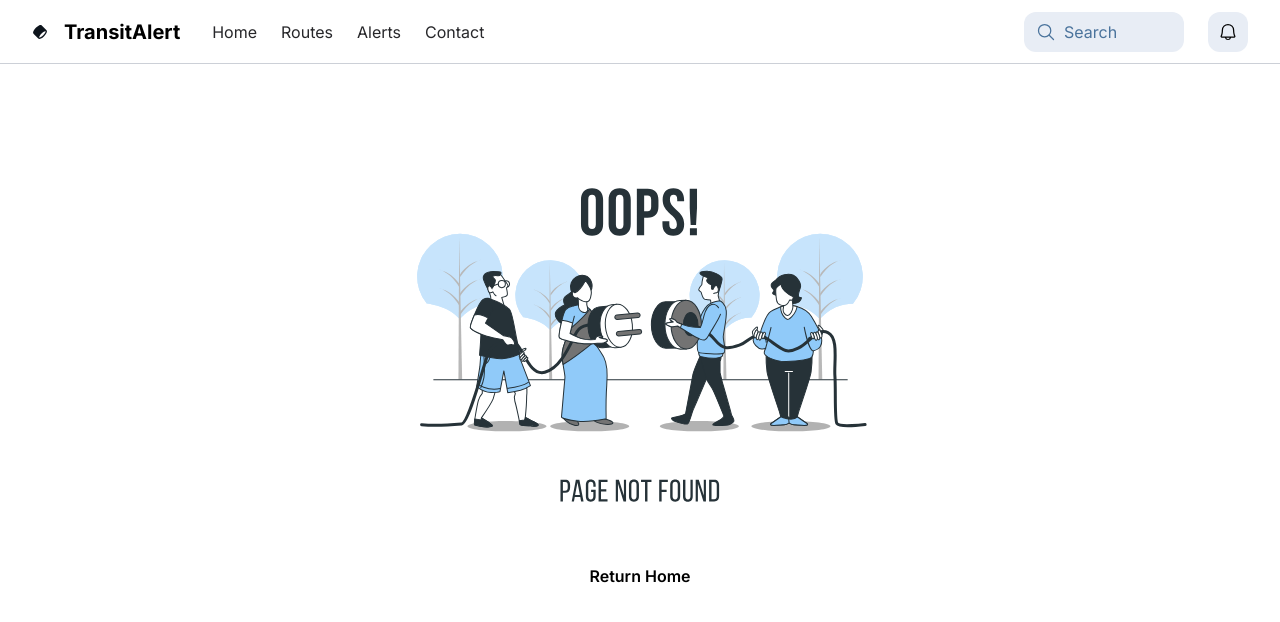
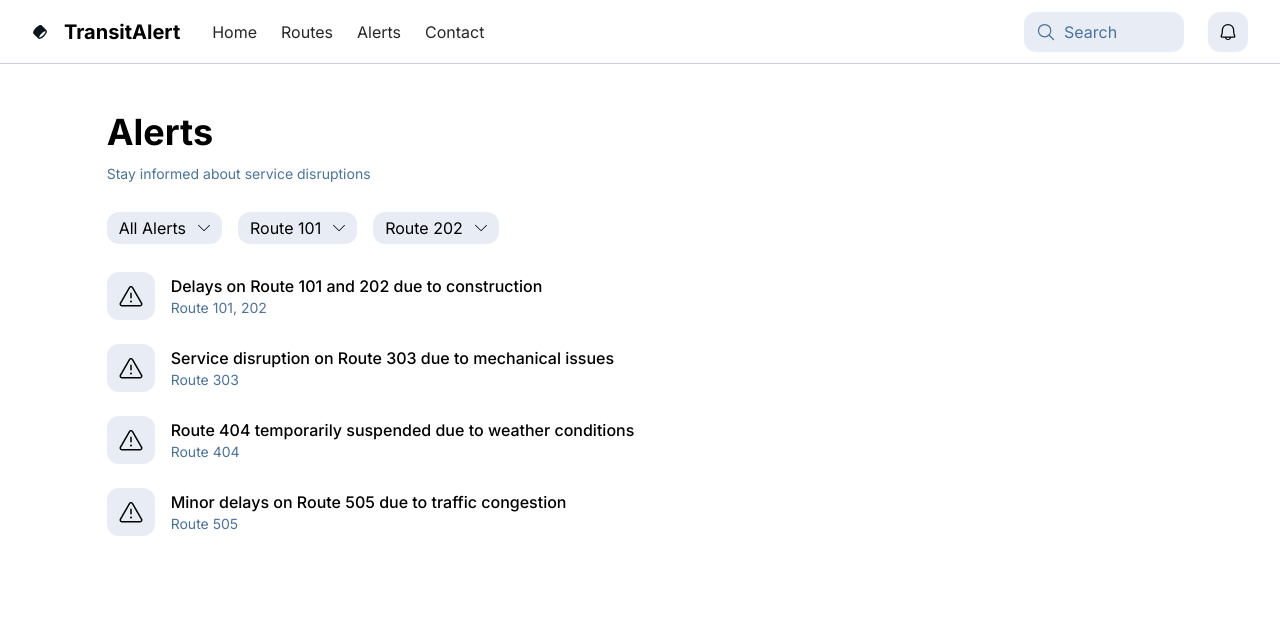
Before and after one commit to krrish2906/Transit-Alert, a Next.js app: page /alerts in a window 1280 px wide. Before the commit this address had no page. Shown: the top 622 px of the page. Built offline with nearby package versions, Linux system fonts and the light colour scheme.

Commit message:
alerts page

```diff
--- /dev/null
+++ b/app/alerts/page.tsx
@@ -0,0 +1,36 @@
+import AlertBox from '@/components/AlertBox'
+import React from 'react'
+import { SlArrowDown } from 'react-icons/sl'
+
+export default function AlertsPage() {
+    return (
+        <div className='h-[calc(100vh-4rem)] w-full bg-white text-black flex justify-center'>
+            <div className='w-5/6 flex flex-col gap-y-7 mt-12'>
+                <div className='flex flex-col gap-y-3'>
+                    <h1 className='text-4xl font-bold'>Alerts</h1>
+                    <p className='text-sm text-[#4A739C]'>Stay informed about service disruptions</p>
+                </div>
+                <div className='flex gap-x-4'>
+                    <p className='bg-[#E8EDF5] flex items-center gap-x-3 px-3 py-1 rounded-xl'>
+                        All Alerts
+                        <SlArrowDown className='size-3' />
+                    </p>
+                    <p className='bg-[#E8EDF5] flex items-center gap-x-3 px-3 py-1 rounded-xl'>
+                        Route 101
+                        <SlArrowDown className='size-3' />
+                    </p>
+                    <p className='bg-[#E8EDF5] flex items-center gap-x-3 px-3 py-1 rounded-xl'>
+                        Route 202
+                        <SlArrowDown className='size-3' />
+                    </p>
+                </div>
+                <div className='flex flex-col gap-y-6'>
+                    <AlertBox head='Delays on Route 101 and 202 due to construction' desc='Route 101, 202' />
+                    <AlertBox head='Service disruption on Route 303 due to mechanical issues' desc='Route 303' />
+                    <AlertBox head='Route 404 temporarily suspended due to weather conditions' desc='Route 404' />
+                    <AlertBox head='Minor delays on Route 505 due to traffic congestion' desc='Route 505' />
+                </div>
+            </div>
+        </div>
+    )
+}
--- /dev/null
+++ b/components/AlertBox.tsx
@@ -0,0 +1,16 @@
+import React from 'react'
+import { GoAlert } from 'react-icons/go'
+
+export default function AlertBox({ head, desc } : { head: string, desc: string }) {
+    return (
+        <div className='flex w-full gap-4 items-center'>
+            <div className='bg-[#E8EDF5] rounded-xl p-3 flex justify-center items-center'>
+                <GoAlert className='size-6' />
+            </div>
+            <div className='flex flex-col'>
+                <p className='font-medium'>{ head }</p>
+                <span className='text-sm text-[#4A739C]'>{ desc }</span>
+            </div>
+        </div>
+    )
+}
--- /dev/null
+++ b/components/AlertCard.tsx
@@ -0,0 +1,25 @@
+import Image from 'next/image'
+import React from 'react'
+
+export default function AlertCard({ src }: { src: string }) {
+    return (
+        <div className='flex w-full h-50 p-4 bg-gray-50/60 hover:bg-gray-50 rounded-xl transition-all'>
+            <div className='flex flex-col gap-y-0.5 h-full w-7/10'>
+                <p className='text-[#4A739C] text-sm'>Route 101</p>
+                <h3 className='text-base font-bold'>Service Disruption</h3>
+                <p className='text-[#4A739C] text-sm'>
+                    Due to unforeseen circumstances, Route 101 is experiencing delays. Please expect longer wait times.
+                </p>
+            </div>
+            <div className='w-3/10 h-full flex items-center justify-center'>
+                <Image
+                    src={src}
+                    alt='alert_image'
+                    width={100}
+                    height={100}
+                    className='h-full w-full'
+                />
+            </div>
+        </div>
+    )
+}
--- a/components/HomePage.tsx
+++ b/components/HomePage.tsx
@@ -1,12 +1,23 @@
 import React from 'react'
 import SearchBox from './SearchBox'
+import AlertCard from './AlertCard'
 
 export default function HomePage() {
     return (
-        <div className='h-[calc(100vh-4rem)] flex flex-col items-center'>
-            <div className='w-4/5 mt-10'>
+        <div className='h-[max(100%,calc(100vh-4rem))] flex flex-col items-center text-black'>
+            <div className='w-3/4 my-10'>
                 <SearchBox />
+                <div className='mt-8 w-full flex flex-col gap-y-8'>
+                    <p className='text-2xl font-bold'>Current Alerts</p>
+                    <div className='w-full flex flex-col items-center gap-y-6'>
+                        <AlertCard src='/alert1.svg' />
+                        <AlertCard src='/alert2.svg' />
+                        <div>
+                            <button className='bg-[#E8EDF5] px-4 py-2 rounded-lg font-semibold text-sm'>View All Alerts</button>
+                        </div>
+                    </div>
+                </div>
             </div>
         </div>
-    )
-}
+    );
+};
--- a/components/Navbar.tsx
+++ b/components/Navbar.tsx
@@ -14,8 +14,11 @@ export default function Navbar() {
                         alt='logo'
                         width={16}
                         height={16}
-                        />
-                    <h1 className='font-bold text-xl'>TransitAlert</h1>
+                        className='cursor-pointer'
+                    />
+                    <h1 className='font-bold text-xl cursor-pointer'>
+                        <Link href='/'>TransitAlert</Link>
+                    </h1>
                 </div>
                 <div className='pl-8'>
                     <ul className='flex gap-x-6 text-zinc-800'>
@@ -26,7 +29,7 @@ export default function Navbar() {
                             <Link href={"/routes"}>Routes</Link>
                         </li>
                         <li>
-                            <Link href={"/alert"}>Alerts</Link>
+                            <Link href={"/alerts"}>Alerts</Link>
                         </li>
                         <li>
                             <Link href={"/contact"}>Contact</Link>
--- a/components/SearchBox.tsx
+++ b/components/SearchBox.tsx
@@ -7,5 +7,5 @@ export default function SearchBox() {
             <IoSearchOutline className='size-6' />
             <input type="text" name="" id="" placeholder='Search for route' className='placeholder-[#4A739C] outline-none' />
         </div>
-    )
+    );
 };
```
Also changed, not shown: public/alert1.svg (added), public/alert2.svg (added).
